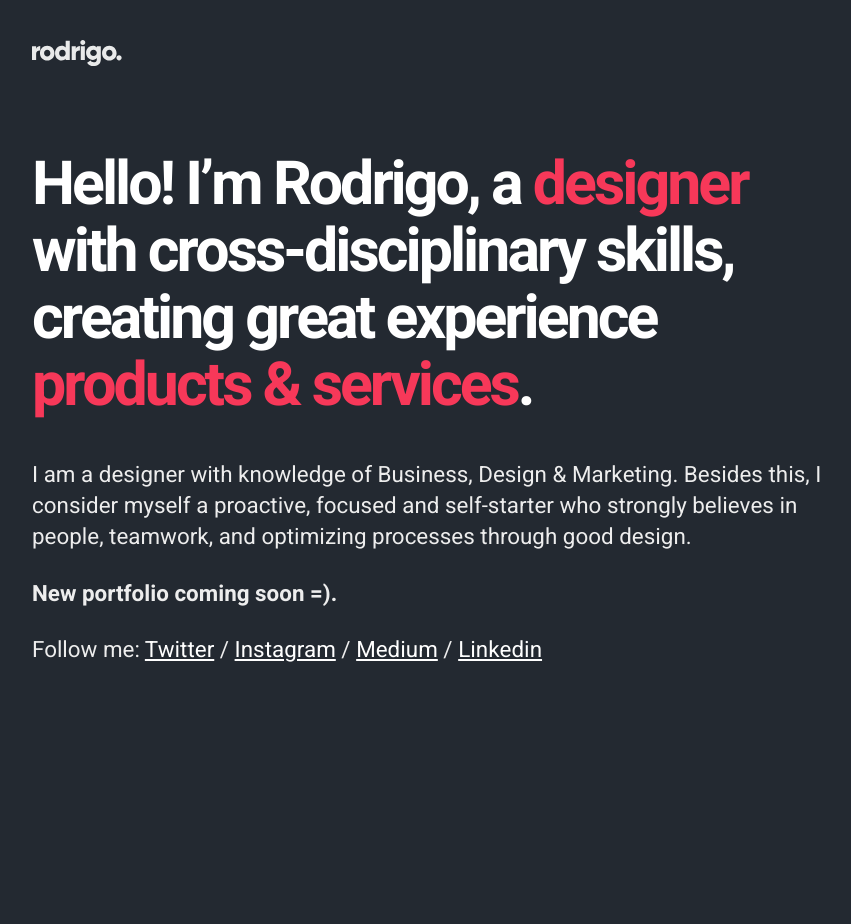
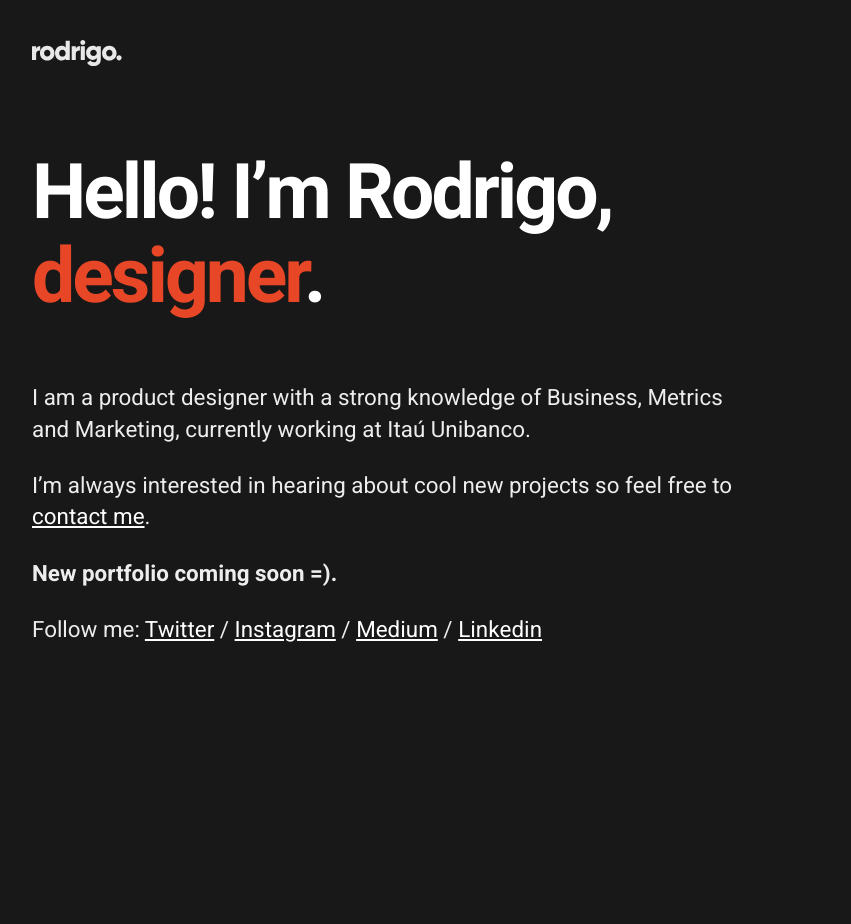
Before and after one commit to drigoteixeira/drigoteixeira.github.io, a Jekyll site: the page built from index.html, in a window 1280 px wide. Shown: the whole page, without its empty margins (58-909 px from the left). Built offline with Jekyll 4.4.1, drawn with Linux system fonts in a browser that asks for light colours; nearby versions of some CDN libraries.

Commit message:
Update layout and tagline

```diff
--- a/_includes/meta.html
+++ b/_includes/meta.html
@@ -8,7 +8,7 @@
 
     <link rel="canonical" href="{{ site.url }}{% if page.url != '/index.html' %}{{ page.url }}{% endif %}">
 
-    <link href="https://fonts.googleapis.com/css2?family=Heebo:wght@100;300;400;500;700;800;900&display=swap" rel="stylesheet">
+    <link href="https://fonts.googleapis.com/css2?family=Heebo:wght@400;700&family=Playfair+Display&display=swap" rel="stylesheet">
 
 
     <!-- OPEN GRAPH -->
--- a/_scss/typography.scss
+++ b/_scss/typography.scss
@@ -15,7 +15,7 @@ h6 {
 }
 
 h1 {
-    font-size: 3.8em;
+    font-size: 4.8em;
     line-height: 1.1;
     letter-spacing: -3px;
     color: $white;
@@ -239,7 +239,7 @@ blockquote cite {
 
 @media (max-width: 550px) {
     h1 {
-        font-size: 3.8rem;
+        font-size: 4.6rem;
         letter-spacing: -2px;
     }
 
--- a/_scss/variables.scss
+++ b/_scss/variables.scss
@@ -1,8 +1,8 @@
 /* VARIABLES */
 
 $white: #FFFFFF;
-$red: #f73859;
-$base-gray: #232931;
+$red: #E74727;
+$base-gray: #181818;
 $gray-E: #EEEEEE;
 $gray-C: #CCCCCC;
 $gray-9: #999999;
--- a/index.html
+++ b/index.html
@@ -6,14 +6,19 @@ layout: home2
         <div class="row">
             <div class="nine columns">
 
-                <h1>Hello! I’m Rodrigo, a <span>designer</span> with cross-disciplinary skills, creating great experience <span>products &amp; services</span>.</h1>
+                <h1>Hello! I’m Rodrigo, <span>designer</span>.</h1>
 
-                <p>I am a designer with knowledge of Business, Design & Marketing. Besides this, I consider myself a proactive, focused and self-starter who strongly believes in people, teamwork, and optimizing processes through good design.</p>
+            </div>
+        </div>
+        <div class="row">
+            <div class="eight columns">
+                <p>I am a product designer with a strong knowledge of Business, Metrics and Marketing, currently working at Itaú Unibanco.</p>
+
+                <p>I’m always interested in hearing about cool new projects so feel free to <a href="mailto:hello@rodrigoteixeira.co">contact me</a>. </p>
 
                 <p><b>New portfolio coming soon =).</b></p>
 
                 <p>Follow me: <a href="https://twitter.com/drigo">Twitter</a> / <a href="https://www.instagram.com/drigoteixeira/">Instagram</a> / <a href="https://medium.com/@drigo">Medium</a> / <a href="https://www.linkedin.com/in/drigoteixeira/">Linkedin</a></p>
-
             </div>
         </div>
     </div>
```
